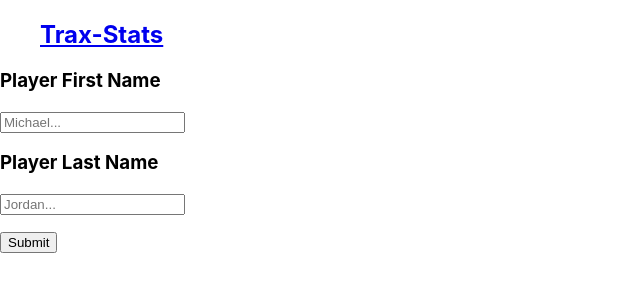
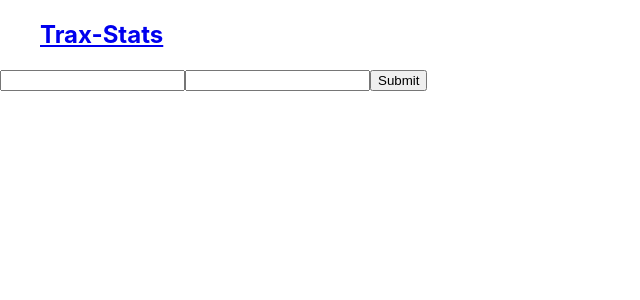
Before and after one commit to StinCodes/TraxStats, a React (Create React App) app: page / in a window 1280 px wide. Shown: the top 300 px of the page, without its empty margins (0-640 px from the left). Built offline with nearby package versions, Linux system fonts and the light colour scheme.

Commit message:
solve for error: TypeError: Converting circular structure to JSON

```diff
--- a/package.json
+++ b/package.json
@@ -11,6 +11,7 @@
     "body-parser": "^1.20.2",
     "cors": "^2.8.5",
     "express": "^4.18.2",
+    "express-formidable": "^1.2.0",
     "nodemon": "^3.0.1",
     "react": "^18.2.0",
     "react-dom": "^18.2.0",
--- a/src/App.js
+++ b/src/App.js
@@ -1,11 +1,13 @@
 import Navbar from "./components/Navbar";
-import SearchPlayer from "./components/SearchPlayer";
+// import SearchPlayer from "./components/SearchPlayer";
+import SearchPlayerState from "./components/SearchPlayerState";
 
 function App() {
   return (
     <div className="App">
       <Navbar/>
-      <SearchPlayer/>
+      {/* <SearchPlayer/> */}
+      <SearchPlayerState/>
     </div>
   );
 }
--- a/src/components/SearchPlayer.jsx
+++ b/src/components/SearchPlayer.jsx
@@ -40,16 +40,22 @@
 
   const submitForm = async () => {
     try {
+      const body = { firstName: getValues("lastName") };
+      // const response = await axios.post("/auth/register", body, {
+      //       header: {
+      //           'Content-Type': 'application/json'
+      //       }
       const response = await axios
         .get(`http://localhost:8080/api/v1/`, {
           method: "GET",
-          body: JSON.stringify({
-            lastName: getValues("lastName"),
-          }),
+          // body: JSON.stringify({
+          //   lastName: getValues("lastName"),
+          // }),
+          body,
           headers: {
             "Access-Control-Allow-Origin": "*",
             "Access-Control-Allow-Methods": "GET,PUT,POST,DELETE,PATCH,OPTIONS",
-            "Content-Type": "application/json",
+            "Content-Type": "application/x-www-form-urlencoded"
           },
         })
         .then((response) => response)
--- /dev/null
+++ b/src/components/SearchPlayerState.jsx
@@ -0,0 +1,52 @@
+import React, { useState } from "react";
+import axios from "axios";
+import { set } from "react-hook-form";
+
+const SearchPlayerState = () => {
+  const [firstName, setFirstName] = useState("");
+  const [lastName, setLastName] = useState("");
+
+  const submitNames = async () => {
+    try {
+      const body = { firstName, lastName };
+      const response = await axios
+        .get(`http://localhost:8080/api/v1/`, {
+          method: "GET",
+          body,
+          headers: {
+            "Access-Control-Allow-Origin": "*",
+            "Access-Control-Allow-Methods": "GET,PUT,POST,DELETE,PATCH,OPTIONS",
+            "Content-Type": "application/x-www-form-urlencoded",
+          },
+        })
+        .then((response) => response)
+        .then((json) => console.log(json));
+    } catch (error) {
+      console.warn(error);
+    }
+  };
+
+  return (
+    <>
+      <input
+        onChange={(e) => {
+          setFirstName(e.target.value);
+        }}
+      />
+      <input
+        onChange={(e) => {
+          setLastName(e.target.value);
+        }}
+      />
+      <button
+        onClick={() => {
+          submitNames();
+        }}
+      >
+        Submit
+      </button>
+    </>
+  );
+};
+
+export default SearchPlayerState;
```
Also changed, not shown: 2 other files (tests, documents, lock files or other folders).
